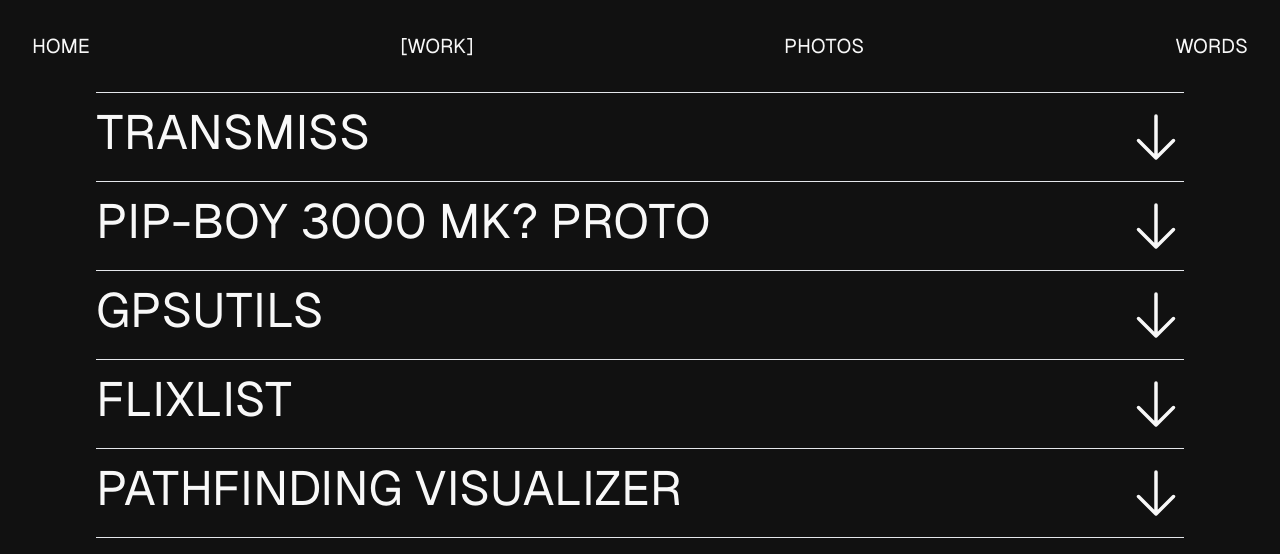
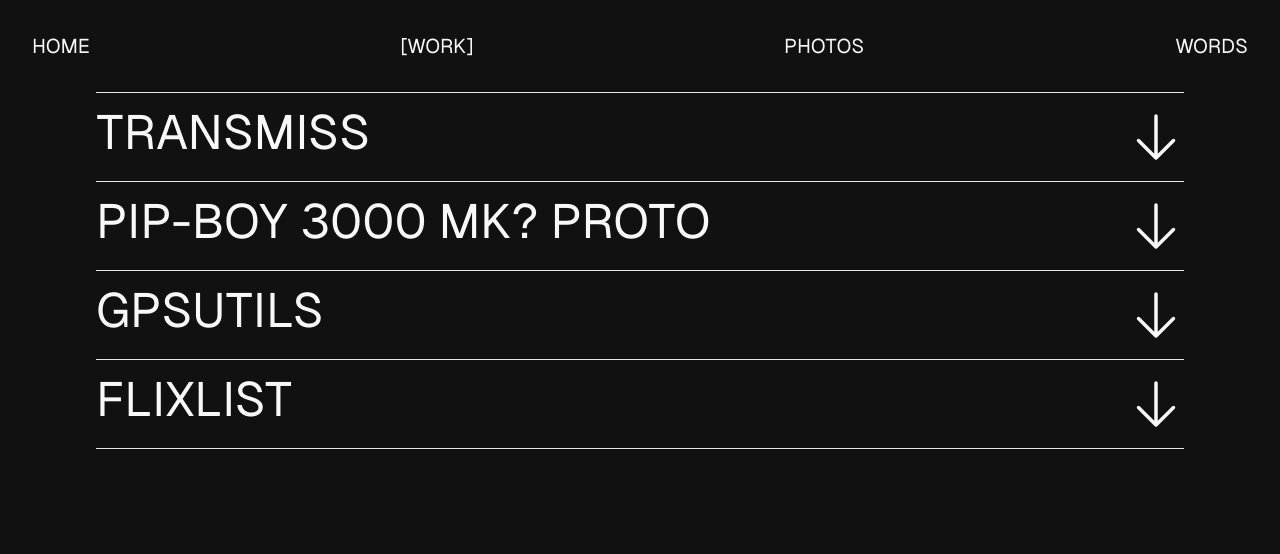
Before and after one commit to cbarkr/portfolio, a Vue app: page /work in a window 1280 px wide. Shown: the top 554 px of the page. Built offline with nearby package versions, Linux system fonts and the light colour scheme.

Commit message:
remove pathfinding visualizer project

```diff
--- a/src/pages/Work.vue
+++ b/src/pages/Work.vue
@@ -78,7 +78,6 @@ import transmissImageURL from '../assets/images/projects/transmiss/transmiss1.pn
 import pipboyImageURL from '../assets/images/projects/pipboy/pipboy1.jpg'
 import gpsutilsImageURL from '../assets/images/projects/gpsutils/gpsutils1.png'
 import flixlistImageURL from '../assets/images/projects/flixlist/flixlist1.png'
-import pathfindingImageURL from '../assets/images/projects/pathfinding/pathfinding1.jpg'
 
 export default {
   name: 'WorkPage',
@@ -128,16 +127,6 @@ export default {
           link: 'https://github.com/cbarkr/FlixList',
           image: '',
         },
-        {
-          name: 'Pathfinding Visualizer',
-          id: 'pathfinding',
-          description: `
-            Visualizer for A*, Dijkstra, and BFS pathfinding algorithms.
-            Made in Python and Pygame.
-          `,
-          link: 'https://github.com/cbarkr/PathfindingVisualizer',
-          image: '',
-        }
       ]
     }
   },
@@ -160,9 +149,6 @@ export default {
         case 'flixlist':
           img.src = flixlistImageURL
           break
-        case 'pathfinding':
-          img.src = pathfindingImageURL
-          break
       }
 
       c.image = img
```
Also changed, not shown: src/assets/images/projects/pathfinding/pathfinding1.jpg (deleted).
